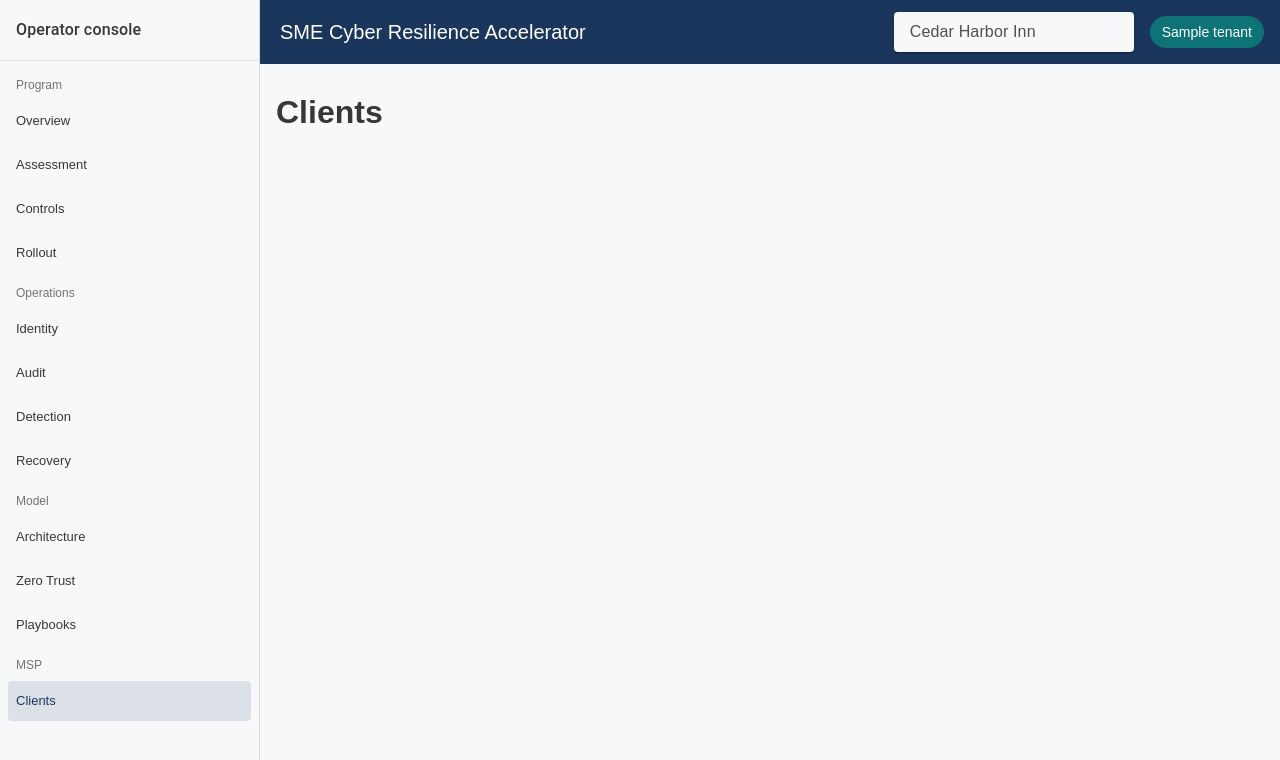
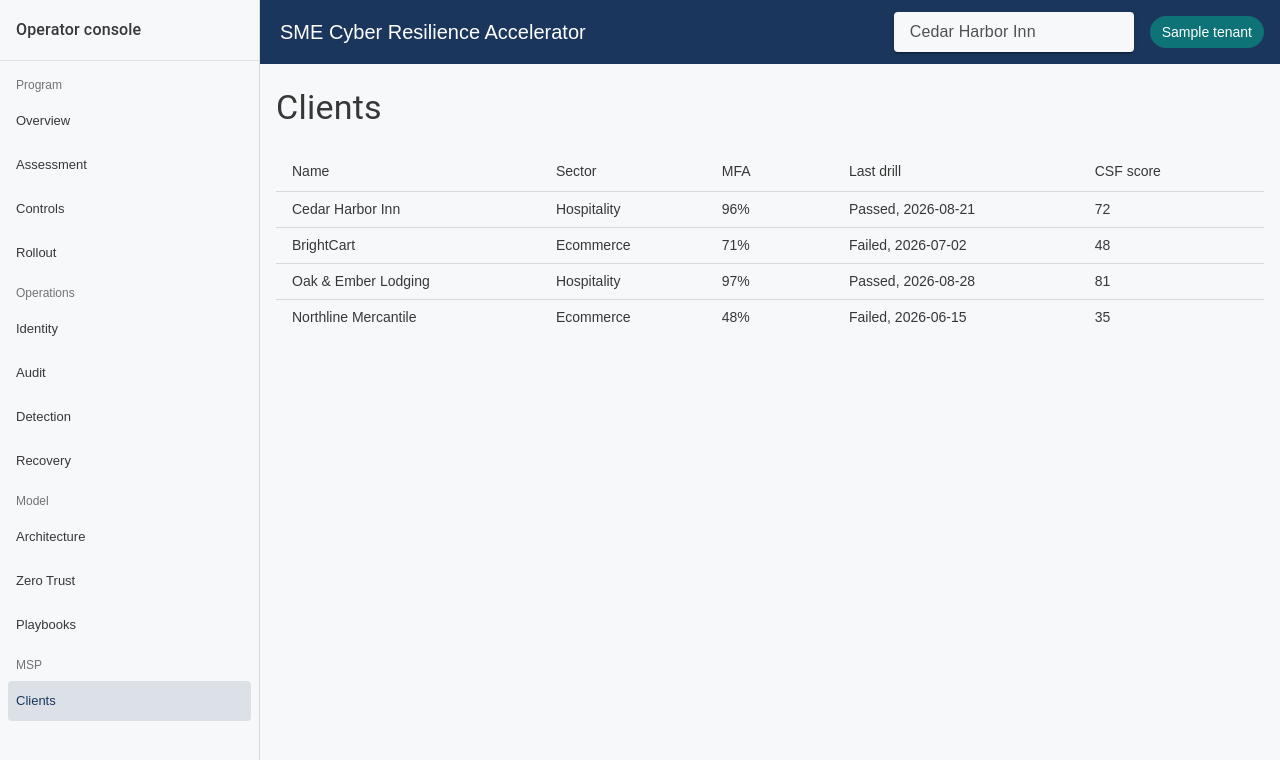
Before and after one commit to alex-yarovoy/sme-cyber-resilience-accelerator, a Vue app in the folder console/: page /clients in a window 1280 px wide. Shown: the top 760 px of the page. Built offline with nearby package versions, Linux system fonts and the light colour scheme.

Commit message:
feat(console): add architecture zero-trust clients playbooks views
Co-authored-by: Cursor <cursoragent@cursor.com>

```diff
--- /dev/null
+++ b/console/src/components/MermaidDiagram.vue
@@ -0,0 +1,54 @@
+<script setup lang="ts">
+import { onMounted, onUnmounted, ref, watch } from 'vue'
+import mermaid from 'mermaid'
+import { navy, surface, teal, text } from '../theme'
+
+mermaid.initialize({
+  startOnLoad: false,
+  securityLevel: 'strict',
+  theme: 'base',
+  themeVariables: {
+    fontFamily: '"Source Sans 3 Variable", sans-serif',
+    primaryColor: teal,
+    primaryTextColor: text,
+    primaryBorderColor: navy,
+    lineColor: navy,
+    secondaryColor: surface,
+    tertiaryColor: surface,
+  },
+})
+
+let seq = 0
+
+const props = defineProps<{
+  chart: string
+}>()
+
+const host = ref<HTMLElement | null>(null)
+
+async function draw() {
+  if (!host.value) return
+  seq += 1
+  const { svg, bindFunctions } = await mermaid.render(`mermaid-${seq}`, props.chart)
+  if (!host.value) return
+  host.value.innerHTML = svg
+  bindFunctions?.(host.value)
+}
+
+onMounted(draw)
+watch(() => props.chart, draw)
+onUnmounted(() => {
+  if (host.value) host.value.innerHTML = ''
+})
+</script>
+
+<template>
+  <div ref="host" class="diagram" />
+</template>
+
+<style scoped>
+.diagram :deep(svg) {
+  max-width: 100%;
+  height: auto;
+}
+</style>
--- a/console/src/views/ArchitectureView.vue
+++ b/console/src/views/ArchitectureView.vue
@@ -1,3 +1,15 @@
+<script setup lang="ts">
+import MermaidDiagram from '../components/MermaidDiagram.vue'
+import { diagrams } from '../fixtures/diagrams'
+</script>
+
 <template>
-  <h1>Architecture</h1>
+  <h1 class="text-h4 mb-6">Architecture</h1>
+
+  <v-card v-for="diagram in diagrams" :key="diagram.id" variant="outlined" class="mb-6">
+    <v-card-title>{{ diagram.title }}</v-card-title>
+    <v-card-text>
+      <MermaidDiagram :chart="diagram.mermaid" />
+    </v-card-text>
+  </v-card>
 </template>
--- a/console/src/views/ClientsView.vue
+++ b/console/src/views/ClientsView.vue
@@ -1,3 +1,44 @@
+<script setup lang="ts">
+import { sampleTenants } from '../fixtures/sampleTenants'
+import type { SampleTenant } from '../fixtures/types'
+
+const sectorLabel: Record<SampleTenant['sector'], string> = {
+  hospitality: 'Hospitality',
+  ecommerce: 'Ecommerce',
+}
+
+function csfScore(csf: SampleTenant['csf']): number {
+  const values = Object.values(csf)
+  return Math.round(values.reduce((sum, n) => sum + n, 0) / values.length)
+}
+
+const rows = sampleTenants.map((tenant) => ({
+  id: tenant.id,
+  name: tenant.name,
+  sector: sectorLabel[tenant.sector],
+  mfa: `${tenant.mfaPercent}%`,
+  lastDrill: `${tenant.lastDrillPassed ? 'Passed' : 'Failed'}, ${tenant.lastDrillAt}`,
+  csfScore: csfScore(tenant.csf),
+}))
+
+const headers = [
+  { title: 'Name', key: 'name' },
+  { title: 'Sector', key: 'sector' },
+  { title: 'MFA', key: 'mfa' },
+  { title: 'Last drill', key: 'lastDrill' },
+  { title: 'CSF score', key: 'csfScore' },
+]
+</script>
+
 <template>
-  <h1>Clients</h1>
+  <h1 class="text-h4 mb-6">Clients</h1>
+
+  <v-data-table
+    :headers="headers"
+    :items="rows"
+    item-value="id"
+    :items-per-page="-1"
+    hide-default-footer
+    density="compact"
+  />
 </template>
--- a/console/src/views/PlaybooksView.vue
+++ b/console/src/views/PlaybooksView.vue
@@ -1,3 +1,31 @@
+<script setup lang="ts">
+import { playbooks } from '../fixtures/playbooks'
+import type { Sector } from '../fixtures/types'
+
+const sectorLabel: Record<Sector, string> = {
+  hospitality: 'Hospitality',
+  ecommerce: 'Ecommerce',
+}
+</script>
+
 <template>
-  <h1>Playbooks</h1>
+  <h1 class="text-h4 mb-6">Playbooks</h1>
+
+  <v-row>
+    <v-col v-for="playbook in playbooks" :key="playbook.sector" cols="12" md="6">
+      <v-card variant="outlined">
+        <v-card-title>{{ sectorLabel[playbook.sector] }}</v-card-title>
+        <v-card-subtitle>{{ playbook.productLabel }}</v-card-subtitle>
+        <v-card-text>
+          <div v-for="item in playbook.items" :key="item.id" class="mb-6">
+            <div class="text-subtitle-1">{{ item.title }}</div>
+            <div class="text-caption text-medium-emphasis mb-2">{{ item.surfaces.join(' · ') }}</div>
+            <ol class="pl-4 mb-0">
+              <li v-for="step in item.steps" :key="step" class="mb-1">{{ step }}</li>
+            </ol>
+          </div>
+        </v-card-text>
+      </v-card>
+    </v-col>
+  </v-row>
 </template>
--- a/console/src/views/ZeroTrustView.vue
+++ b/console/src/views/ZeroTrustView.vue
@@ -1,3 +1,23 @@
+<script setup lang="ts">
+import { zeroTrustPillars } from '../fixtures/zeroTrust'
+</script>
+
 <template>
-  <h1>Zero Trust</h1>
+  <h1 class="text-h4 mb-6">Zero Trust</h1>
+
+  <v-row>
+    <v-col v-for="pillar in zeroTrustPillars" :key="pillar.id" cols="12" md="6">
+      <v-card variant="outlined">
+        <v-card-title>{{ pillar.title }}</v-card-title>
+        <v-card-subtitle>{{ pillar.summary }}</v-card-subtitle>
+        <v-card-text>
+          <ul class="pl-4 mb-0">
+            <li v-for="control in pillar.controls" :key="control" class="mb-1">
+              {{ control }}
+            </li>
+          </ul>
+        </v-card-text>
+      </v-card>
+    </v-col>
+  </v-row>
 </template>
```
